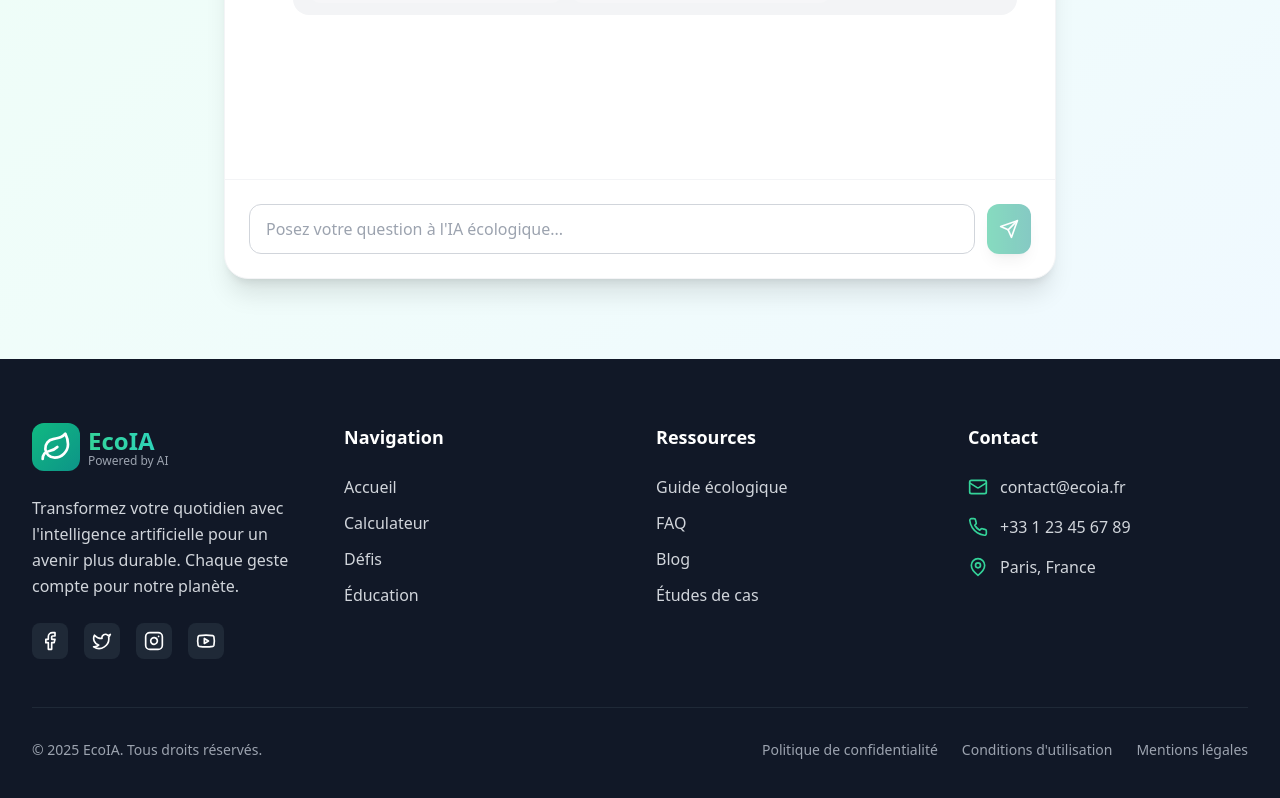
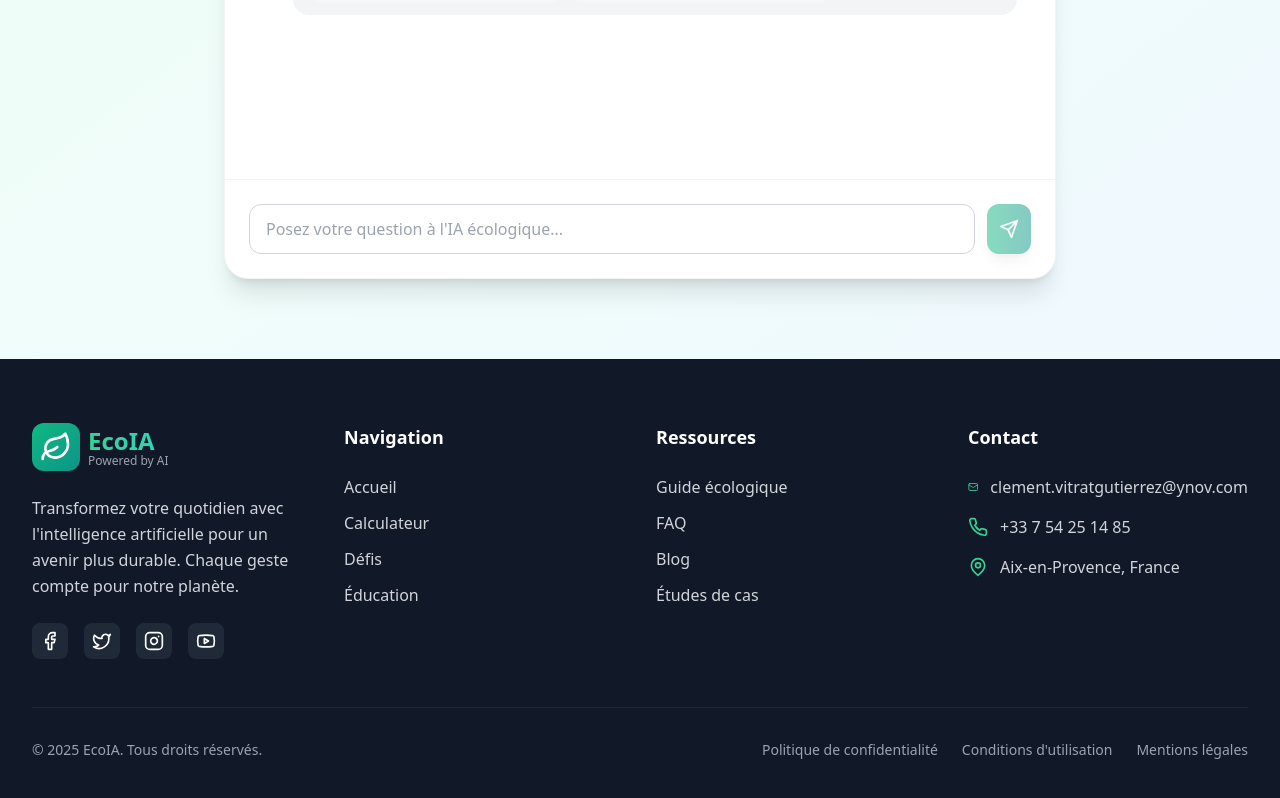
Before and after one commit to clement-vitrat/EcoIA, a React (Vite) app: page / in a window 1280 px wide. Shown: the part 4781-5579 px from the top of the page. Built offline with nearby package versions, Linux system fonts and the light colour scheme.

Commit message:
Dernières modifications

```diff
--- a/src/components/Footer.tsx
+++ b/src/components/Footer.tsx
@@ -67,15 +67,15 @@ const Footer: React.FC = () => {
             <div className="space-y-4">
               <div className="flex items-center space-x-3">
                 <Mail className="h-5 w-5 text-emerald-400" />
-                <span className="text-gray-300">contact@ecoia.fr</span>
+                <span className="text-gray-300">clement.vitratgutierrez@ynov.com</span>
               </div>
               <div className="flex items-center space-x-3">
                 <Phone className="h-5 w-5 text-emerald-400" />
-                <span className="text-gray-300">+33 1 23 45 67 89</span>
+                <span className="text-gray-300">+33 7 54 25 14 85</span>
               </div>
               <div className="flex items-center space-x-3">
                 <MapPin className="h-5 w-5 text-emerald-400" />
-                <span className="text-gray-300">Paris, France</span>
+                <span className="text-gray-300">Aix-en-Provence, France</span>
               </div>
             </div>
           </div>
```
